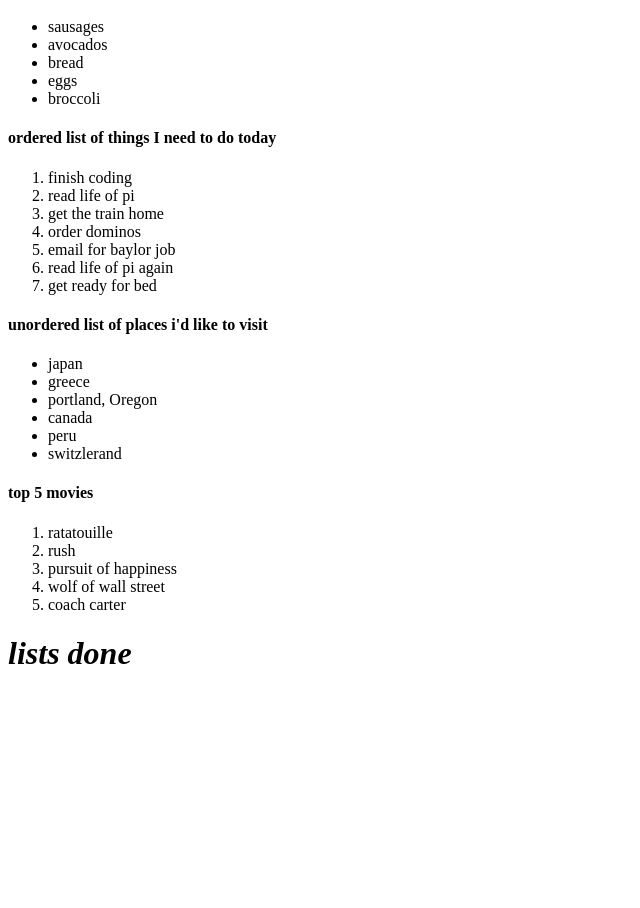
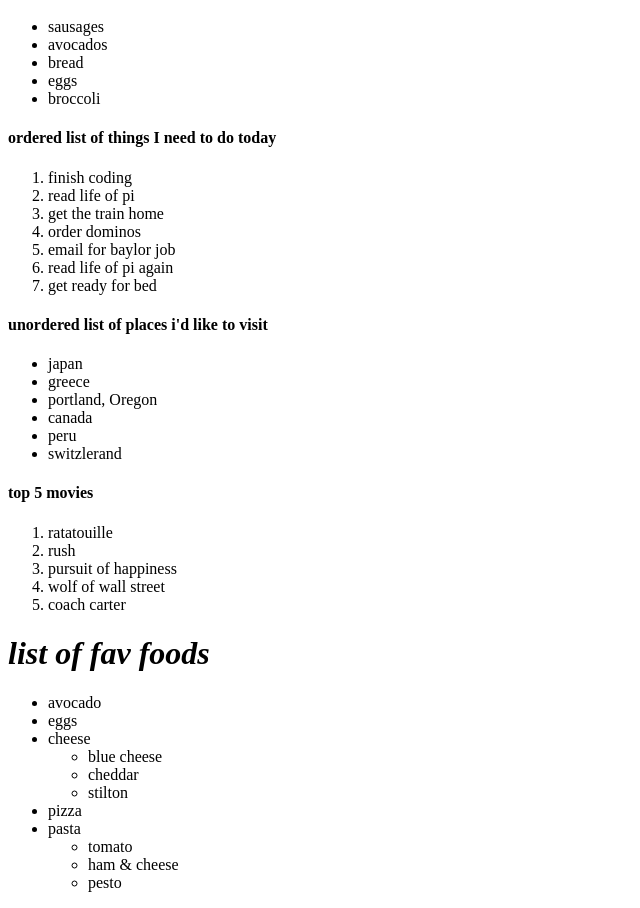
Before and after one commit to Lewisweetch26/anything-html, a plain HTML site: page list_work.html in a window 1280 px wide. Shown: the part 101-1009 px from the top of the page, without its empty margins (0-640 px from the left). Before the commit the page ends 800 px from the top, so only its background shows below. Drawn offline with Linux system fonts and the light colour scheme.

Commit message:
did lists inside lists

```diff
--- a/list_work.html
+++ b/list_work.html
@@ -41,6 +41,23 @@
             <li>wolf of wall street</li>
             <li>coach carter</li>
         </ol>
-        <h1><em>lists done</em></h1>
+        <h1><em>list of fav foods</em></h1>
+        <ul>
+            <li>avocado</li>
+            <li>eggs</li>
+            <li>cheese</li>
+                <ul>
+                    <li>blue cheese</li>
+                    <li>cheddar</li>
+                    <li>stilton</li>
+                </ul>
+            <li>pizza</li>
+            <li>pasta</li>
+                <ul>
+                    <li>tomato</li>
+                    <li>ham & cheese</li>
+                    <li>pesto</li>
+                </ul>
+        </ul>
     </body>
 </html>
```
